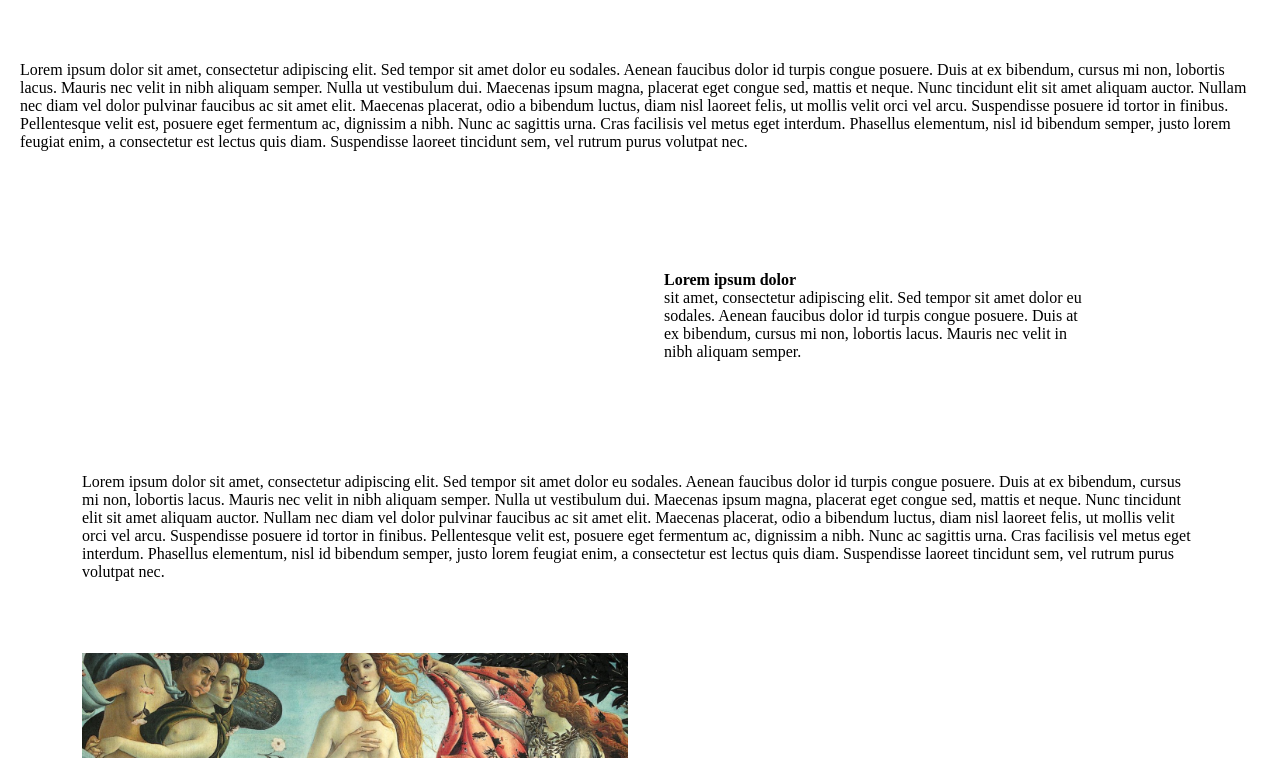
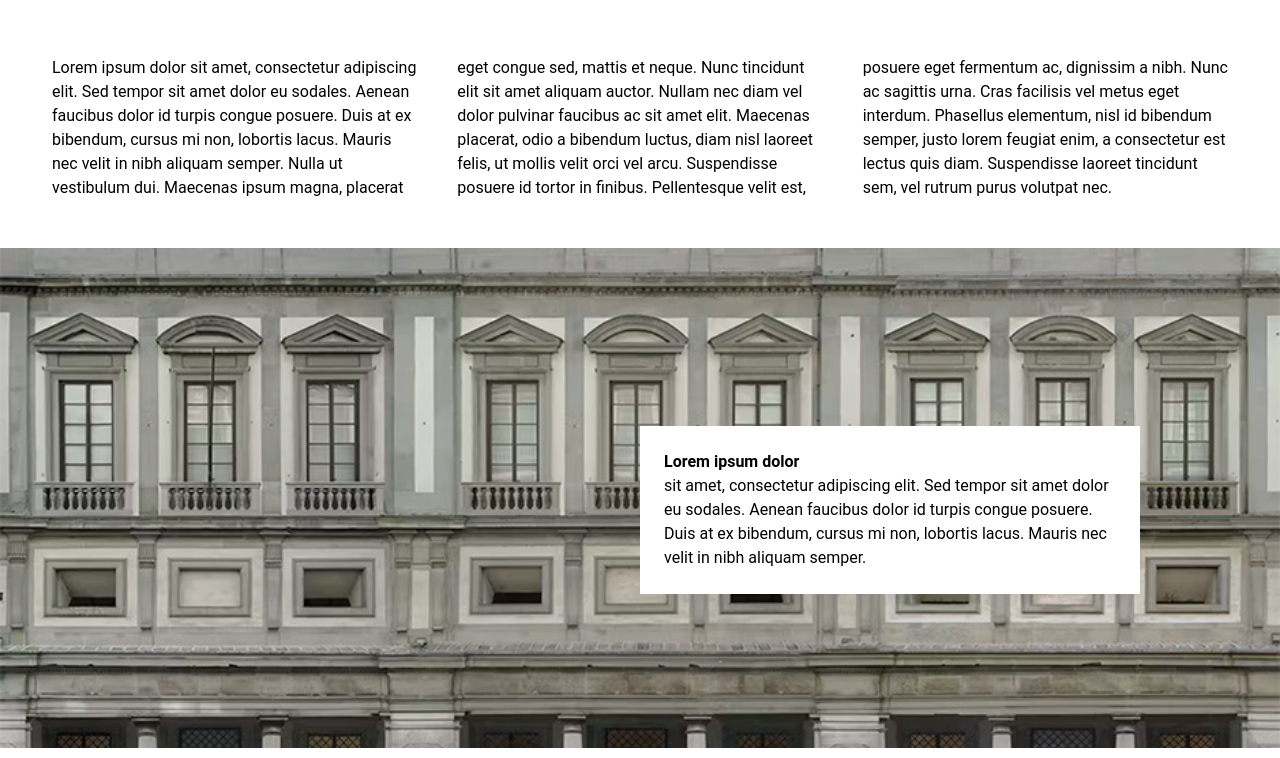
Before and after one commit to clara-mongason/miosito, a plain HTML site: page index.html in a window 1280 px wide. Shown: the part 290-1048 px from the top of the page. Drawn offline with Linux system fonts and the light colour scheme.

Commit message:
css collegato

```diff
--- a/index.html
+++ b/index.html
@@ -5,7 +5,7 @@
   <meta name="viewport" content="width=device-width, initial-scale=1.0">
   <title>Testo in colonne</title>
   <link rel="stylesheet" href="css/bootstrap-grid.css">
-  <link rel="stylesheet" href="css/stile_esercizio4.css">
+  <link rel="stylesheet" href="css/style.css">
 </head>
 <body>
   <div class="container-fluid">
```
